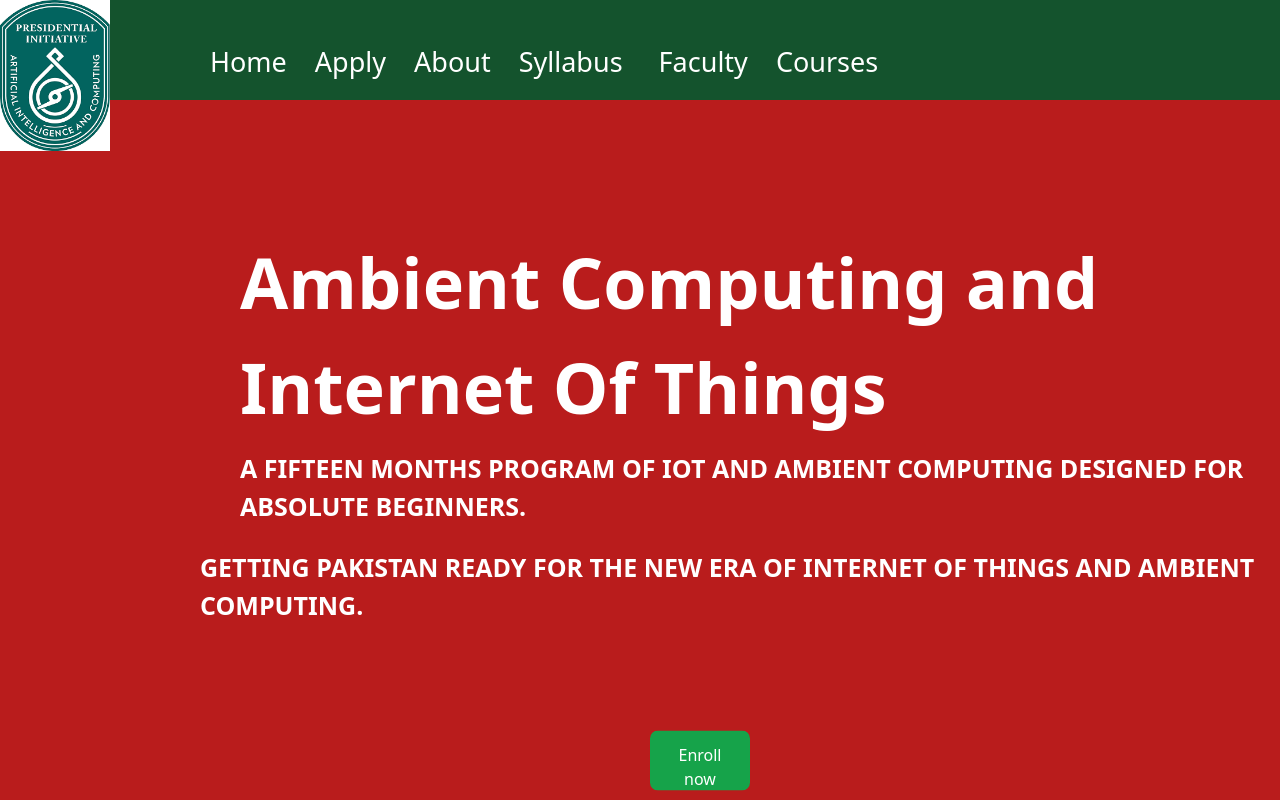
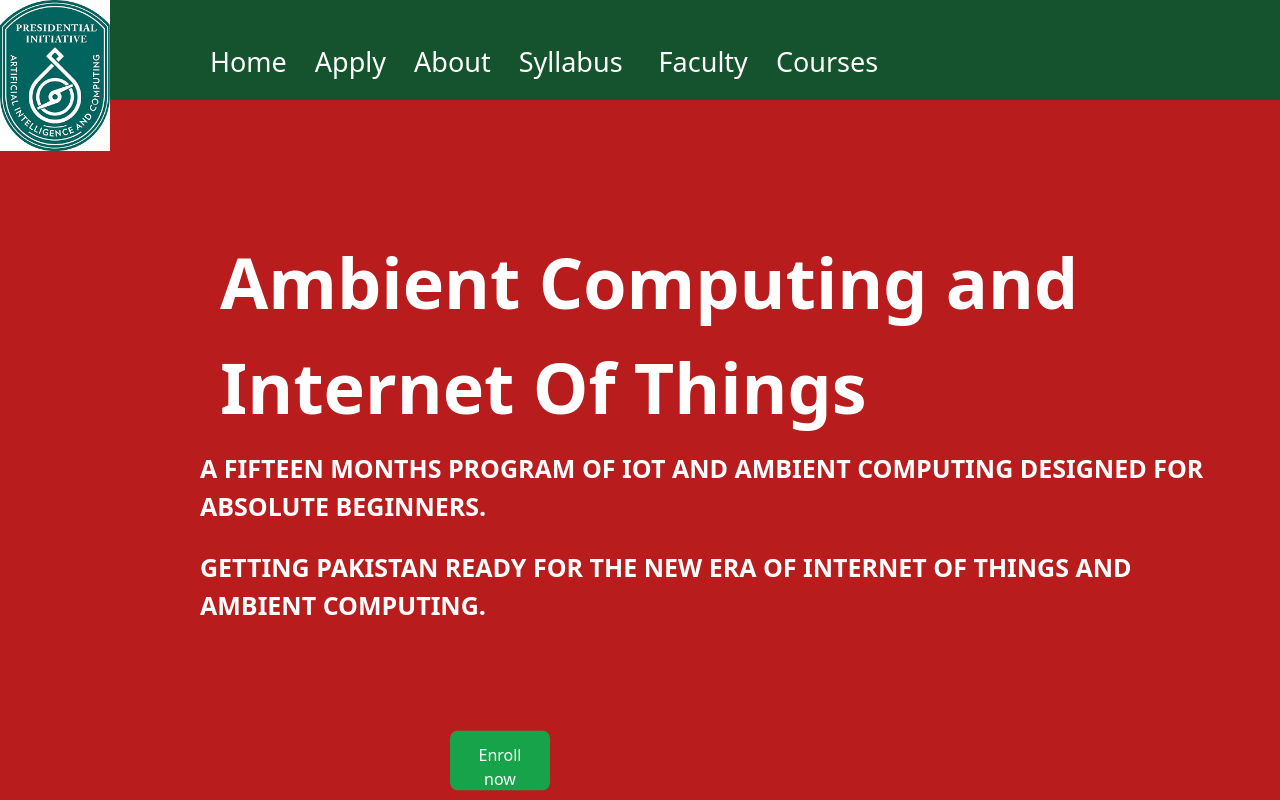
Before and after one commit to syedshahmirsultan/PIAIC, a Next.js app: page /Iot in a window 1280 px wide. Shown: the top 800 px of the page. Built offline with nearby package versions, Linux system fonts and the light colour scheme.

Commit message:
Update page.tsx

```diff
--- a/app/Iot/page.tsx
+++ b/app/Iot/page.tsx
@@ -4,10 +4,10 @@
     return(
         <div>
         <div className="h-[800px] w-2/2 bg-red-700">
-        <h1 className="text-[70px] ml-[240px] text-white pt-[130px] font-extrabold">Ambient Computing and Internet Of Things</h1>
-        <p className="pt-[10px] text-[25px] ml-[240px] text-white font-extrabold">A FIFTEEN MONTHS PROGRAM OF IOT AND AMBIENT COMPUTING DESIGNED FOR ABSOLUTE BEGINNERS.</p>
-<br/><p className="text-[25px] ml-[200px] text-white font-extrabold">GETTING PAKISTAN READY FOR THE NEW ERA OF INTERNET OF THINGS AND AMBIENT COMPUTING.</p>
-       <div className="ml-[50px] mt-[150px]"><Button><Link href="https://portal.piaic.org/signup">Enroll now</Link></Button></div></div>
+        <h1 className="text-[70px] ml-[220px] text-white pt-[130px] font-extrabold">Ambient Computing and Internet Of Things</h1>
+        <p className="pt-[10px] text-[25px] ml-[200px] text-white font-extrabold pr-[50px]">A FIFTEEN MONTHS PROGRAM OF IOT AND AMBIENT COMPUTING DESIGNED FOR ABSOLUTE BEGINNERS.</p>
+<br/><p className="text-[25px] ml-[200px] text-white font-extrabold pr-[50px]">GETTING PAKISTAN READY FOR THE NEW ERA OF INTERNET OF THINGS AND AMBIENT COMPUTING.</p>
+       <div className="ml-[-150px] mt-[150px]"><Button><Link href="https://portal.piaic.org/signup">Enroll now</Link></Button></div></div>
         </div>
     )
 }
```
